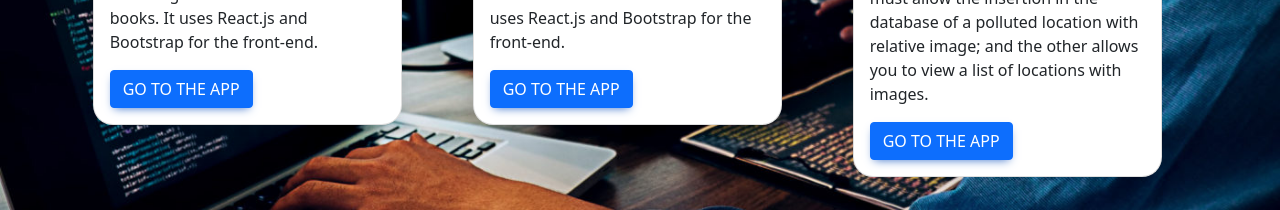
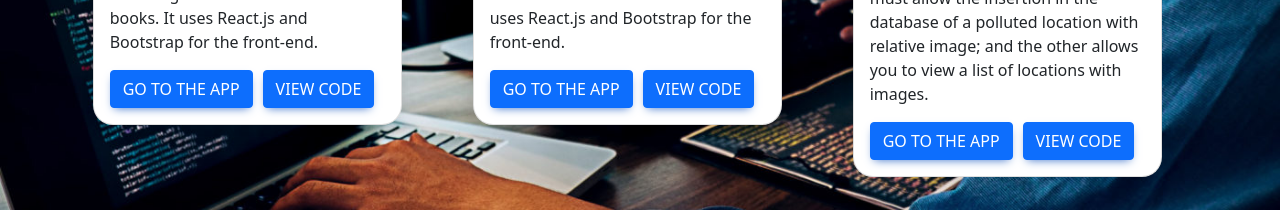
Before and after one commit to pierre1590/Portfolio-Piero, a React (Create React App) app: page /projects in a window 1280 px wide. Shown: the part 392-602 px from the top of the page. Built offline with nearby package versions, Linux system fonts and the light colour scheme.

Commit message:
Update project

```diff
--- a/src/data.js
+++ b/src/data.js
@@ -5,6 +5,7 @@ export const Data = [
         "description": "This is a book finder app that uses the Google Books API to search for books. It uses React.js and Bootstrap for the front-end.",
         "image": "https://i.ibb.co/mS2Zpzw/research.jpg",
         "link": "https://romantic-lamarr-52095c.netlify.app/",
+        "github": "https://github.com/pierre1590/Books-search-Reactjs",
     },
     {
         "id": 2,
@@ -12,12 +13,14 @@ export const Data = [
         "description": "This is a movie app that uses the OMDB API to search for movies. It uses React.js and Bootstrap for the front-end.",
         "image": "https://i.ibb.co/HG4SpvL/movies.jpg",
         "link": "https://loving-turing-0432fe.netlify.app",
+        "github": "https://github.com/pierre1590/Movie_app",
     },
     {
         "id": 3,
         "title": "Polluted cities",
         "description": "The project consists in creating two end-points or APIs, an end-point must allow the insertion in the database of a polluted location with relative image; and the other allows you to view a list of locations with images.",
         "link": "https://github.com/pierre1590/start2impact-Nodejs",
+        "github": "https://github.com/pierre1590/start2impact-Nodejs"
     },
     {
         "id": 4,
@@ -25,6 +28,7 @@ export const Data = [
         "description": "The application allows you to create a weekly calendar of separate collection. It allows both a weekly and a daily view.I used PHP and MySQL for the back-end.",
         "image":"https://i.ibb.co/GkxS30k/calendar03.jpg",
         "link": "https://github.com/pierre1590/recycle",
+        "github": "https://github.com/pierre1590/recycle"
     },
     {
         "id": 5,
@@ -32,5 +36,6 @@ export const Data = [
         "description": "An installable e-commerce app built using the MERN stack, Redux.js e Bootstrap 5. User authentication is done using e-mail and password. The app also implements an email verification system for users who register using an email and password, in case you have forgotten your password you can create a new one using the forgot password feature.\nThe payment method implemented is PayPal which allows you to pay for orders, the app also includes an administration panel to keep track of all products, orders and users.",
         "image":"https://i.ibb.co/P1P2nLc/HomePage.jpg",
         "link": "https://pieroshopapp.herokuapp.com/",
+        "github": "https://github.com/pierre1590/MERN_E-commerce",
     },
 ]
--- a/src/pages/Projects/Projects.js
+++ b/src/pages/Projects/Projects.js
@@ -26,7 +26,12 @@ export const Projects = () => {
                                         <Card.Text>
                                             {item.description}
                                         </Card.Text>
-                                        <Button variant="primary" href={item.link} target="_blank" >Go to the app</Button>
+                                        <div style={{display:'flex', flexDirection:'row',alignItems: 'center',alignSelf:'center'}}>
+                                            <Button variant="primary" href={item.link} target="_blank" >Go to the app</Button>
+
+                                            <Button variant="primary" href={item.github} target="_blank" style={{marginLeft:10}}>View code</Button>
+                                        </div>
+
                                     </Card.Body>
                                 </Card>
                             </Col>
```
